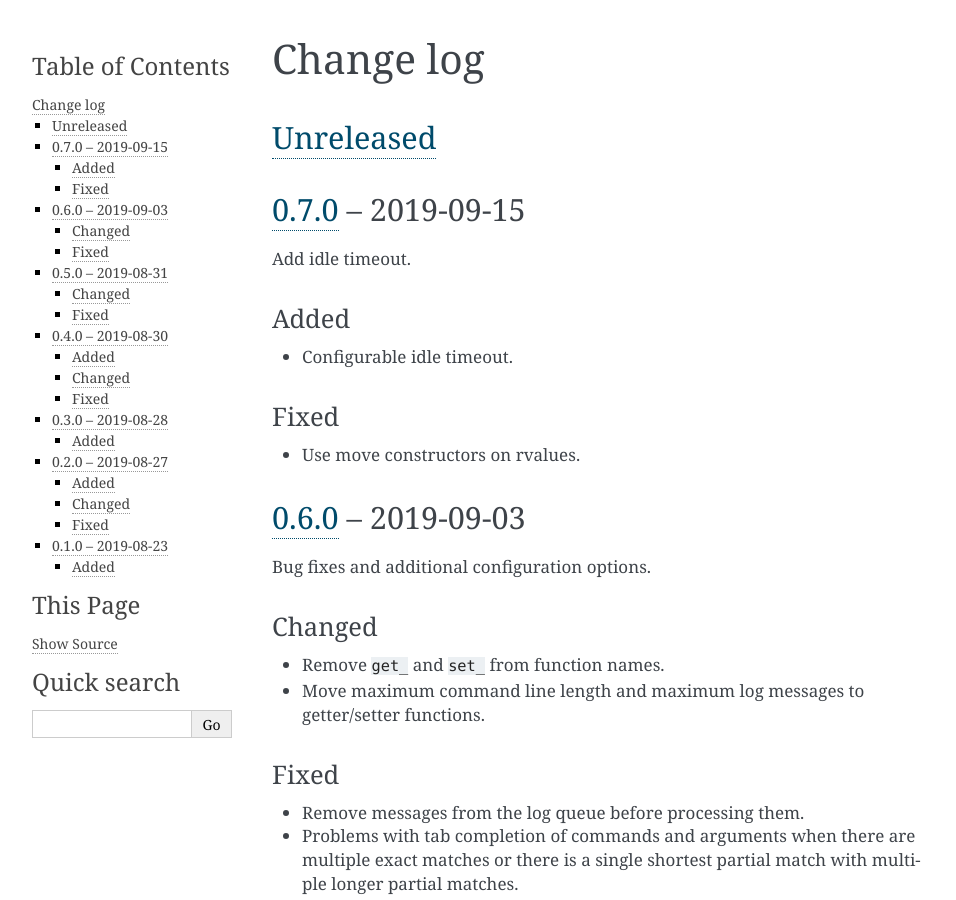
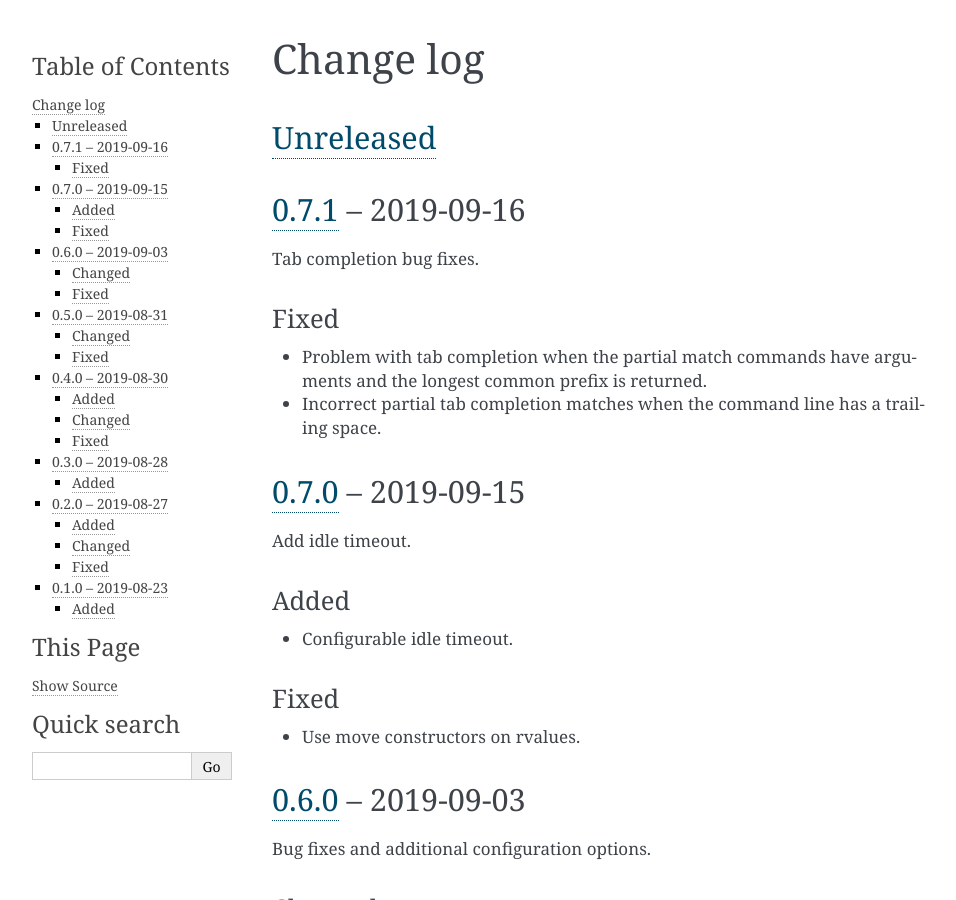
Before and after one commit to nomis/mcu-uuid-console, a Sphinx documentation site: the page built from docs/changelog.rst, in a window 1280 px wide and 900 px high. Shown: the whole window, without its empty margins (148-1104 px from the left). Built offline with Sphinx 7.4.7, drawn with Linux system fonts in a browser that asks for light colours.

Commit message:
Version 0.7.1

```diff
--- a/docs/changelog.rst
+++ b/docs/changelog.rst
@@ -3,6 +3,19 @@ Change log
 
 Unreleased_
 -----------
+
+0.7.1_ |--| 2019-09-16
+----------------------
+
+Tab completion bug fixes.
+
+Fixed
+~~~~~
+
+* Problem with tab completion when the partial match commands have
+  arguments and the longest common prefix is returned.
+* Incorrect partial tab completion matches when the command line has a
+  trailing space.
 
 0.7.0_ |--| 2019-09-15
 ----------------------
@@ -153,7 +166,8 @@ Added
 
 .. |--| unicode:: U+2013 .. EN DASH
 
-.. _Unreleased: https://github.com/nomis/mcu-uuid-console/compare/0.7.0...HEAD
+.. _Unreleased: https://github.com/nomis/mcu-uuid-console/compare/0.7.1...HEAD
+.. _0.7.1: https://github.com/nomis/mcu-uuid-console/compare/0.7.0...0.7.1
 .. _0.7.0: https://github.com/nomis/mcu-uuid-console/compare/0.6.0...0.7.0
 .. _0.6.0: https://github.com/nomis/mcu-uuid-console/compare/0.5.0...0.6.0
 .. _0.5.0: https://github.com/nomis/mcu-uuid-console/compare/0.4.0...0.5.0
--- a/library.json
+++ b/library.json
@@ -12,7 +12,7 @@
 		"type": "git",
 		"url": "https://github.com/nomis/mcu-uuid-console.git"
 	},
-	"version": "0.7.0",
+	"version": "0.7.1",
 	"license": "GPL-3.0-or-later",
 	"homepage": "https://mcu-uuid-console.readthedocs.io/",
 	"export": {
```
